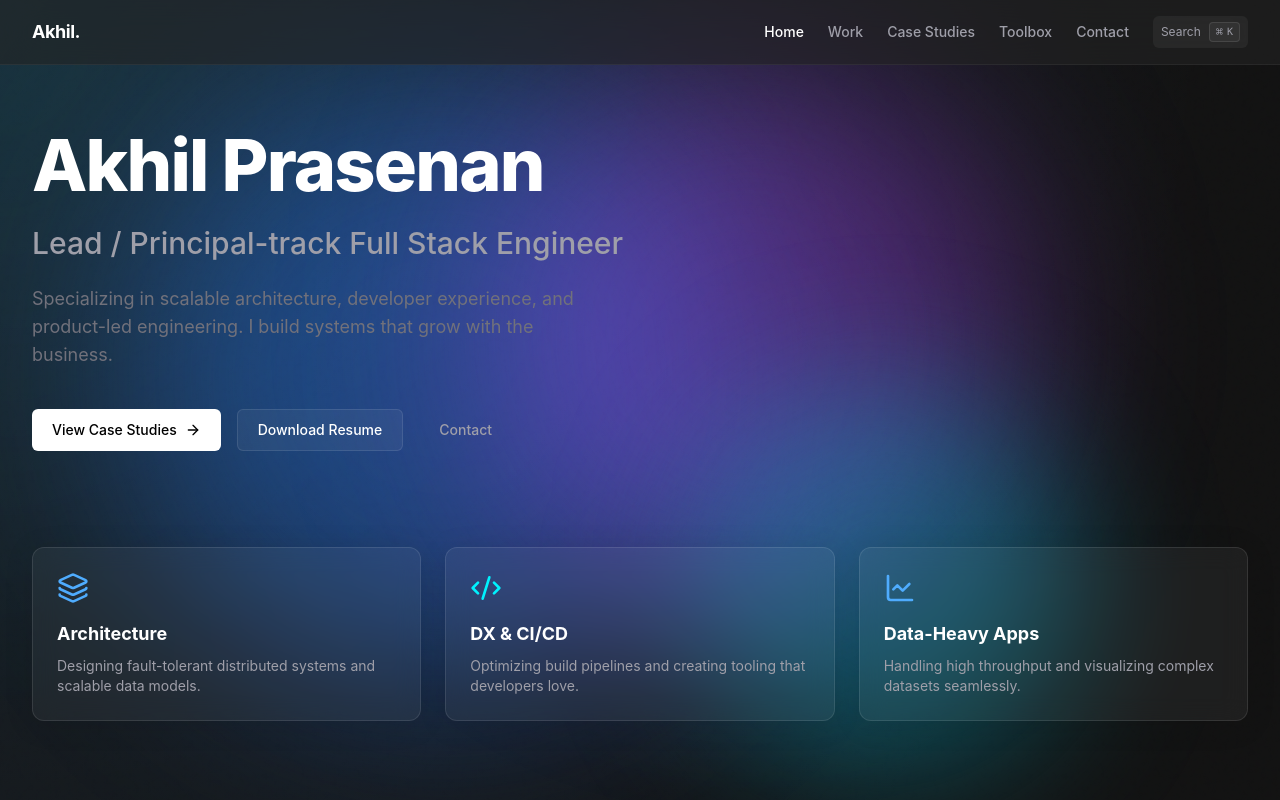
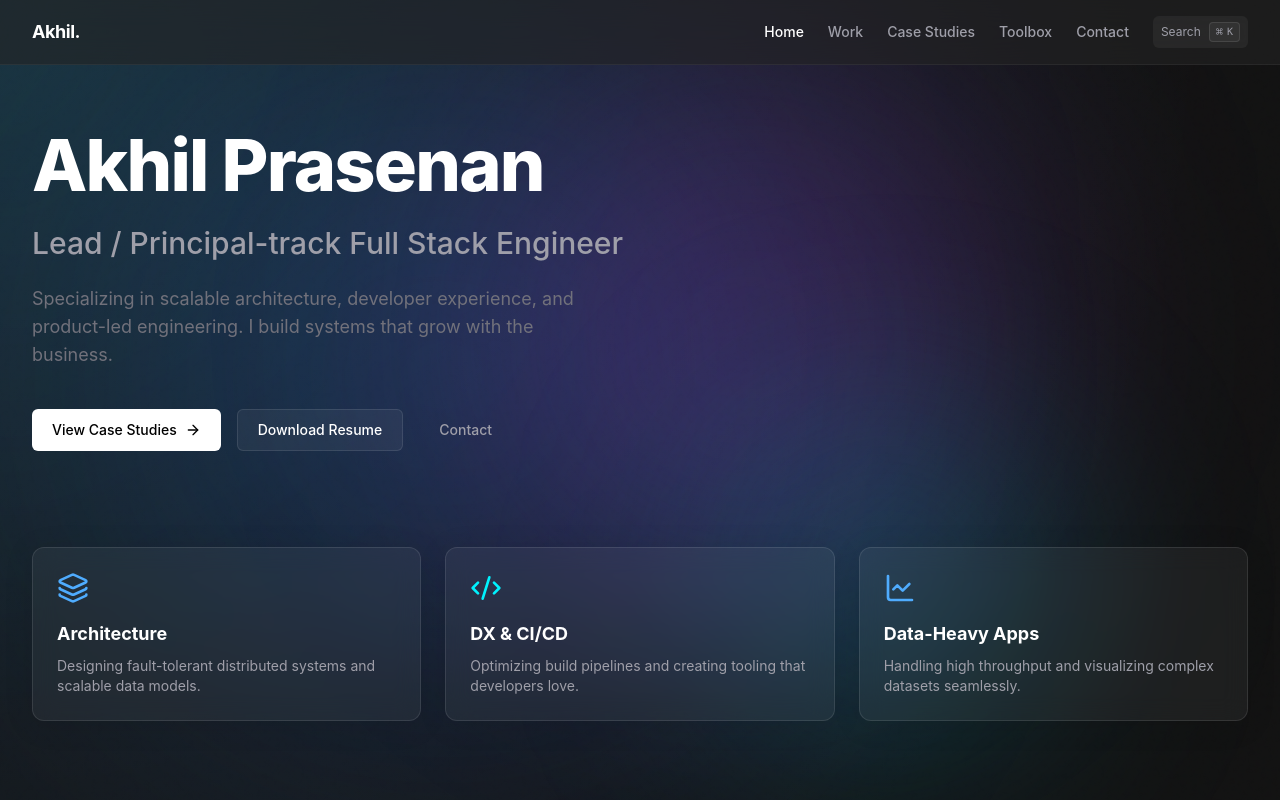
Before and after one commit to decodez/decodez.github.io, a React (Vite) app: page / in a window 1280 px wide. Shown: the top 800 px of the page. Built offline with nearby package versions, Linux system fonts and the light colour scheme.

Commit message:
style: revert background blob vibrancy to subtle levels

```diff
--- a/src/components/GradientBackground.tsx
+++ b/src/components/GradientBackground.tsx
@@ -64,7 +64,7 @@ export function GradientBackground() {
           repeat: Infinity,
           ease: "linear",
         }}
-        className="absolute top-[5%] left-[5%] h-[500px] w-[500px] rounded-full bg-blue-500/40 blur-[80px]"
+        className="absolute top-[5%] left-[5%] h-[500px] w-[500px] rounded-full bg-blue-500/20 blur-[120px]"
       />
 
       <motion.div
@@ -78,7 +78,7 @@ export function GradientBackground() {
           repeat: Infinity,
           ease: "linear",
         }}
-        className="absolute bottom-[10%] right-[10%] h-[600px] w-[600px] rounded-full bg-purple-500/35 blur-[100px]"
+        className="absolute bottom-[10%] right-[10%] h-[600px] w-[600px] rounded-full bg-purple-500/20 blur-[140px]"
       />
 
       <motion.div
@@ -91,7 +91,7 @@ export function GradientBackground() {
           repeat: Infinity,
           ease: "linear",
         }}
-        className="absolute top-[30%] right-[20%] h-[400px] w-[400px] rounded-full bg-cyan-400/30 blur-[70px]"
+        className="absolute top-[30%] right-[20%] h-[400px] w-[400px] rounded-full bg-cyan-400/15 blur-[100px]"
       />
 
       {/* Noise Texture Overlay */}
```
